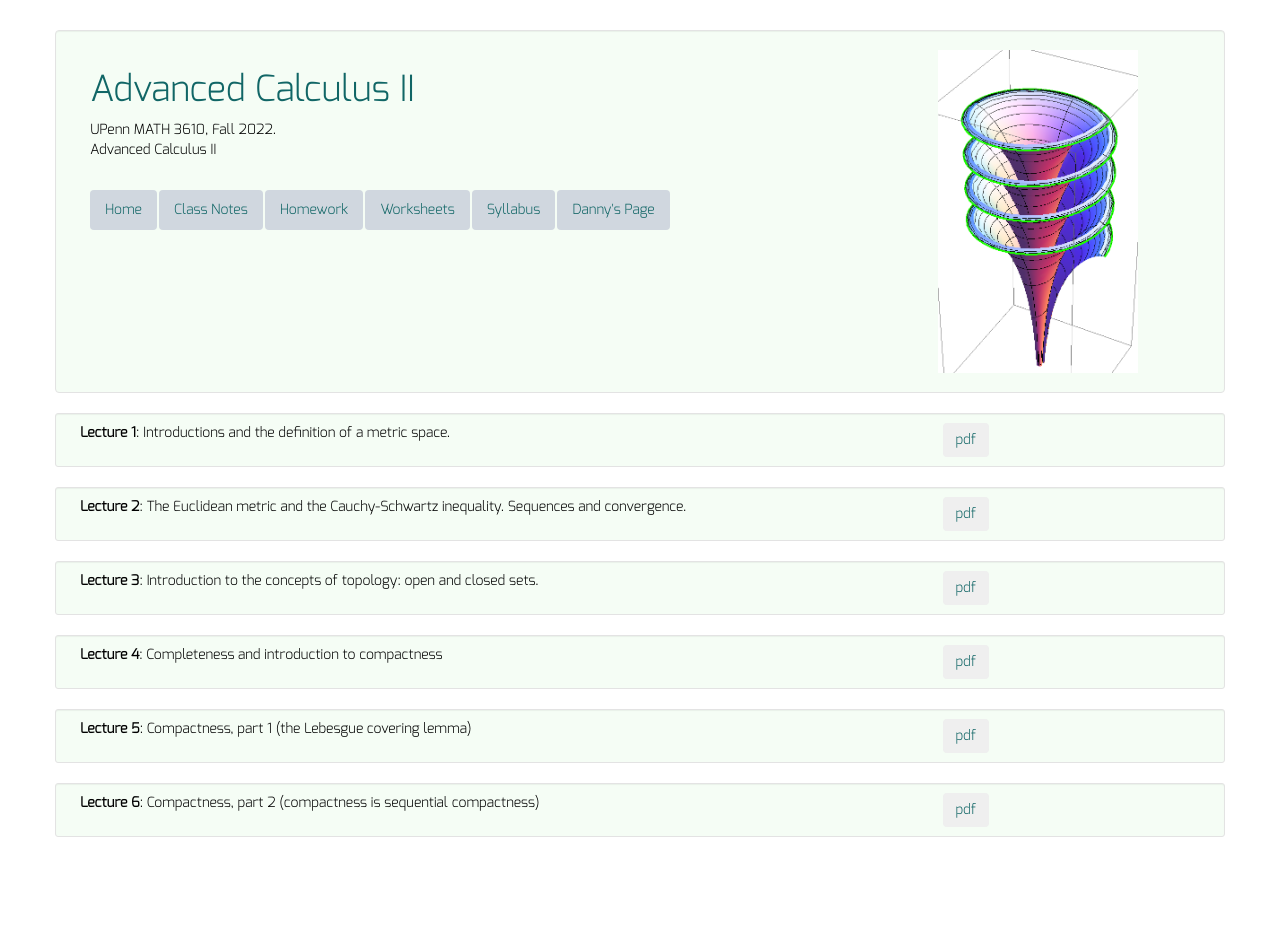
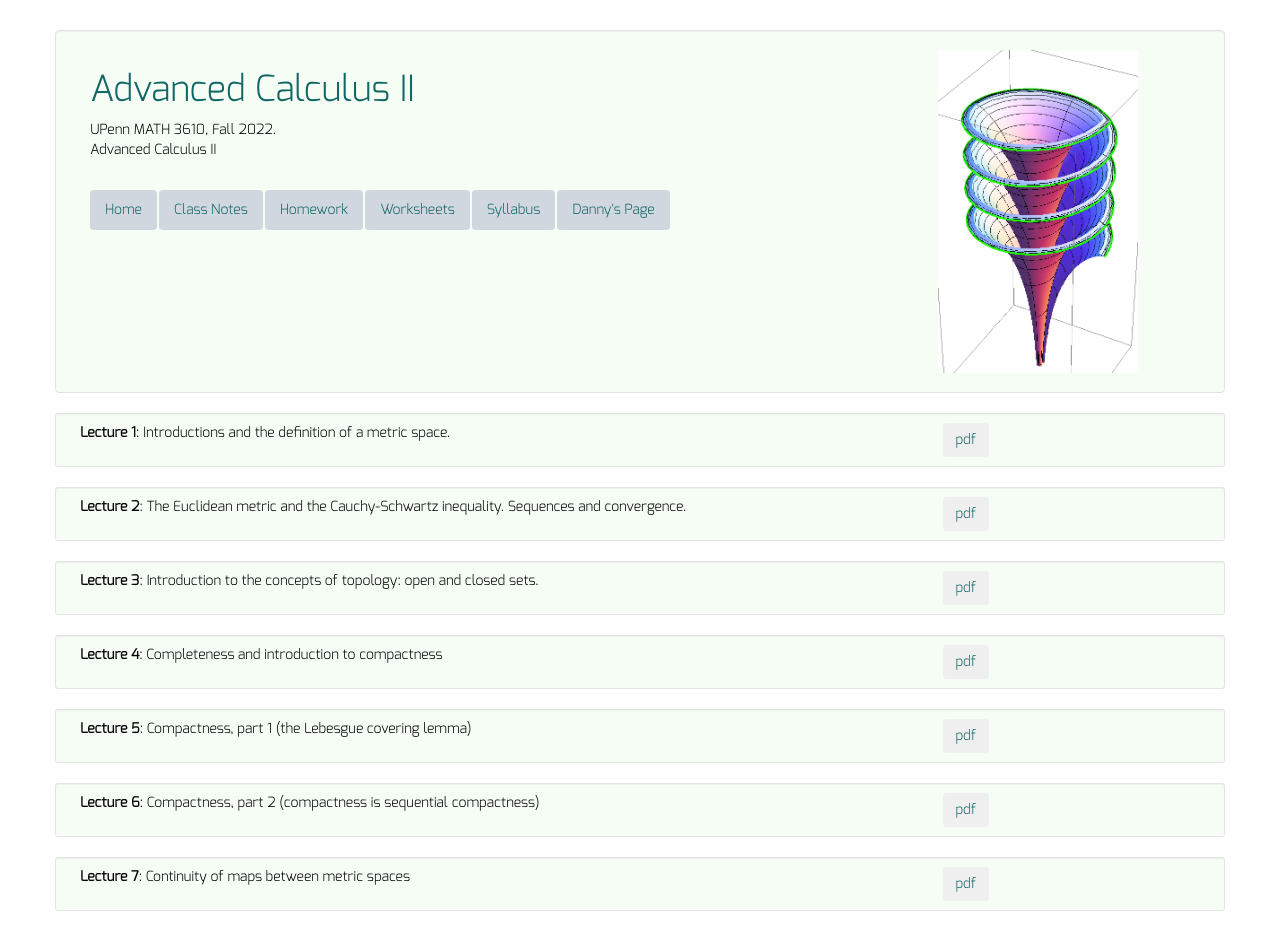
Before and after one commit to dkrashen/advancedcalc2, a Jekyll site: the page built from lectures/index.html, in a window 1280 px wide. Built offline with Jekyll 4.4.1, drawn with Linux system fonts in a browser that asks for light colours; before the commit the page ends 900 px from its top, so only the background shows below that.

Commit message:
add lecture 7

```diff
--- a/_data/lectures.yml
+++ b/_data/lectures.yml
@@ -16,3 +16,6 @@
 - title: "Lecture 6"
   description: "Compactness, part 2 (compactness is sequential compactness)"
   filename: "lecture6.pdf"
+- title: "Lecture 7"
+  description: "Continuity of maps between metric spaces"
+  filename: "lecture7.pdf"
```
Also changed, not shown: 1 other file.
